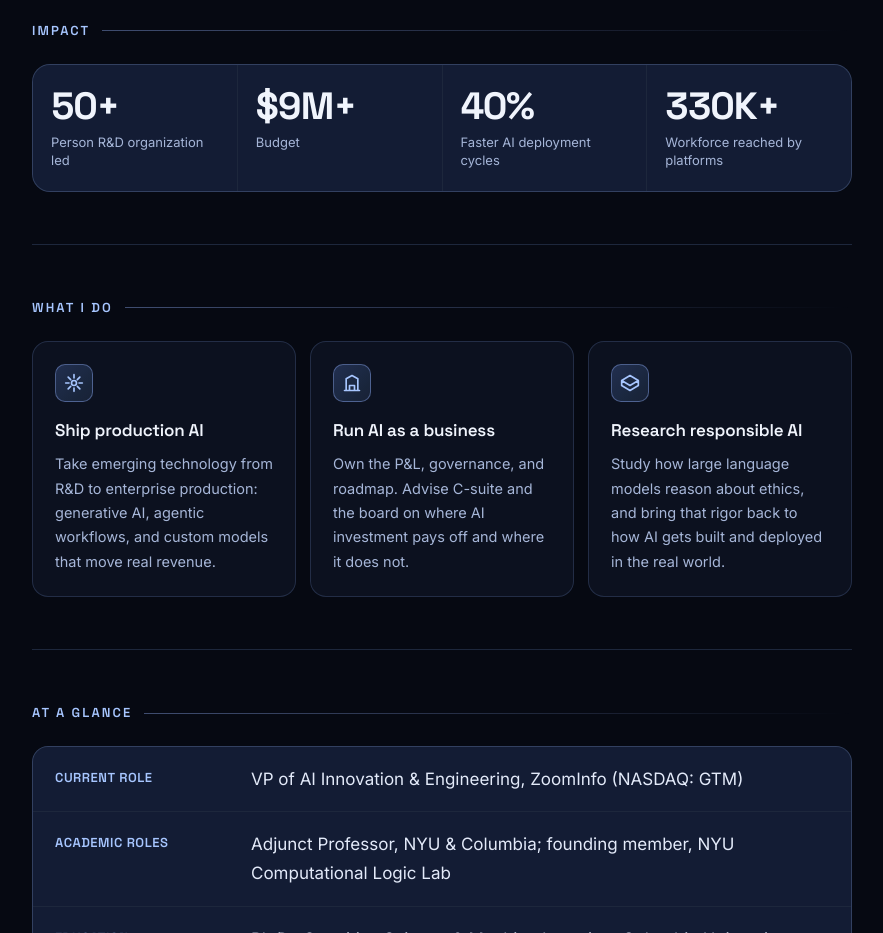
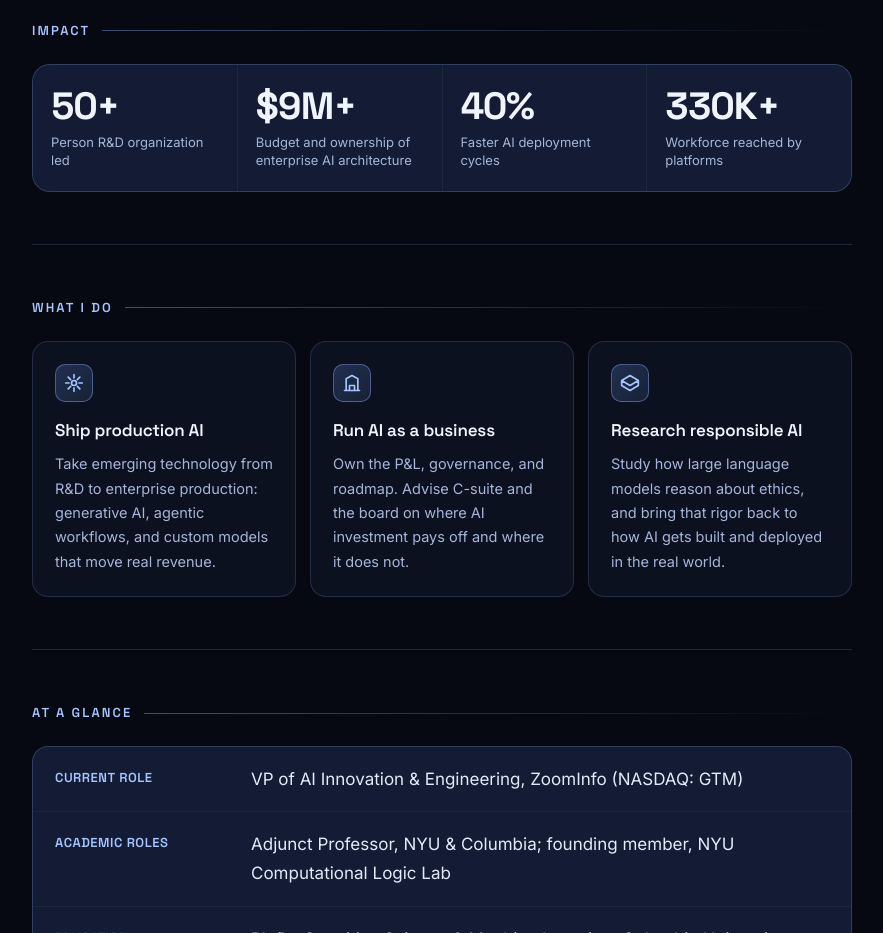
Before and after one commit to cjc2238/chad-site, a plain HTML site: page index.html in a window 1280 px wide. Shown: the part 1600-2533 px from the top of the page, without its empty margins (198-1081 px from the left). Drawn offline with Linux system fonts and the light colour scheme; animation ran at ten frames a second.

Commit message:
Modify budget stat description in impact section
Updated budget stat description to include ownership of enterprise AI architecture.

```diff
--- a/index.html
+++ b/index.html
@@ -439,7 +439,7 @@
       <h2>Impact</h2>
       <div class="stats" id="stats">
         <div class="stat"><div class="num" data-to="50" data-suf="+">0</div><div class="cap">Person R&amp;D organization led</div></div>
-        <div class="stat"><div class="num" data-prefix="$" data-to="9" data-suf="M+">0</div><div class="cap">Budget</div></div>
+        <div class="stat"><div class="num" data-prefix="$" data-to="9" data-suf="M+">0</div><div class="cap">Budget and ownership of enterprise AI architecture</div></div>
         <div class="stat"><div class="num" data-to="40" data-suf="%">0</div><div class="cap">Faster AI deployment cycles</div></div>
         <div class="stat"><div class="num" data-to="330" data-suf="K+">0</div><div class="cap">Workforce reached by platforms</div></div>
       </div>
```
